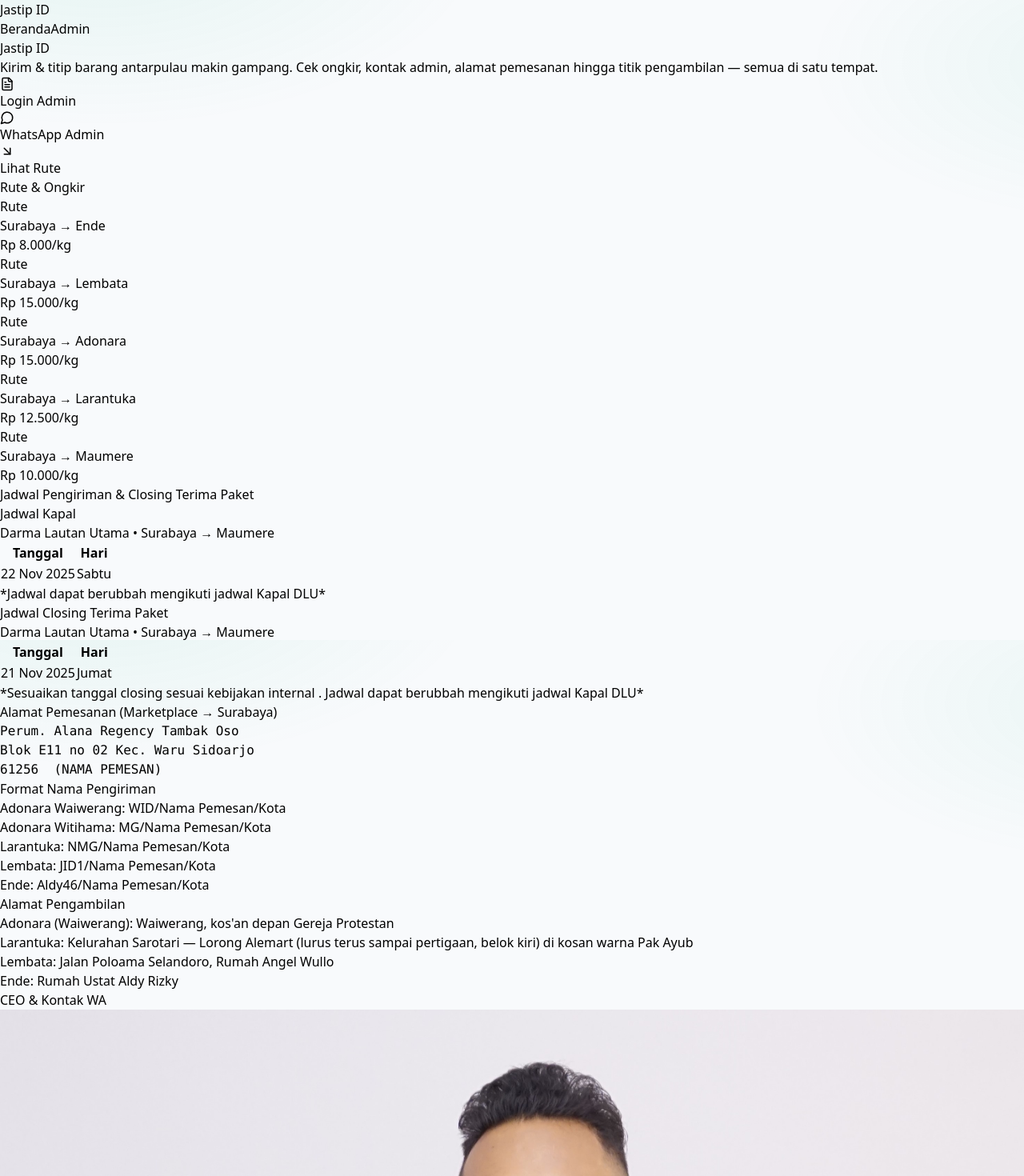
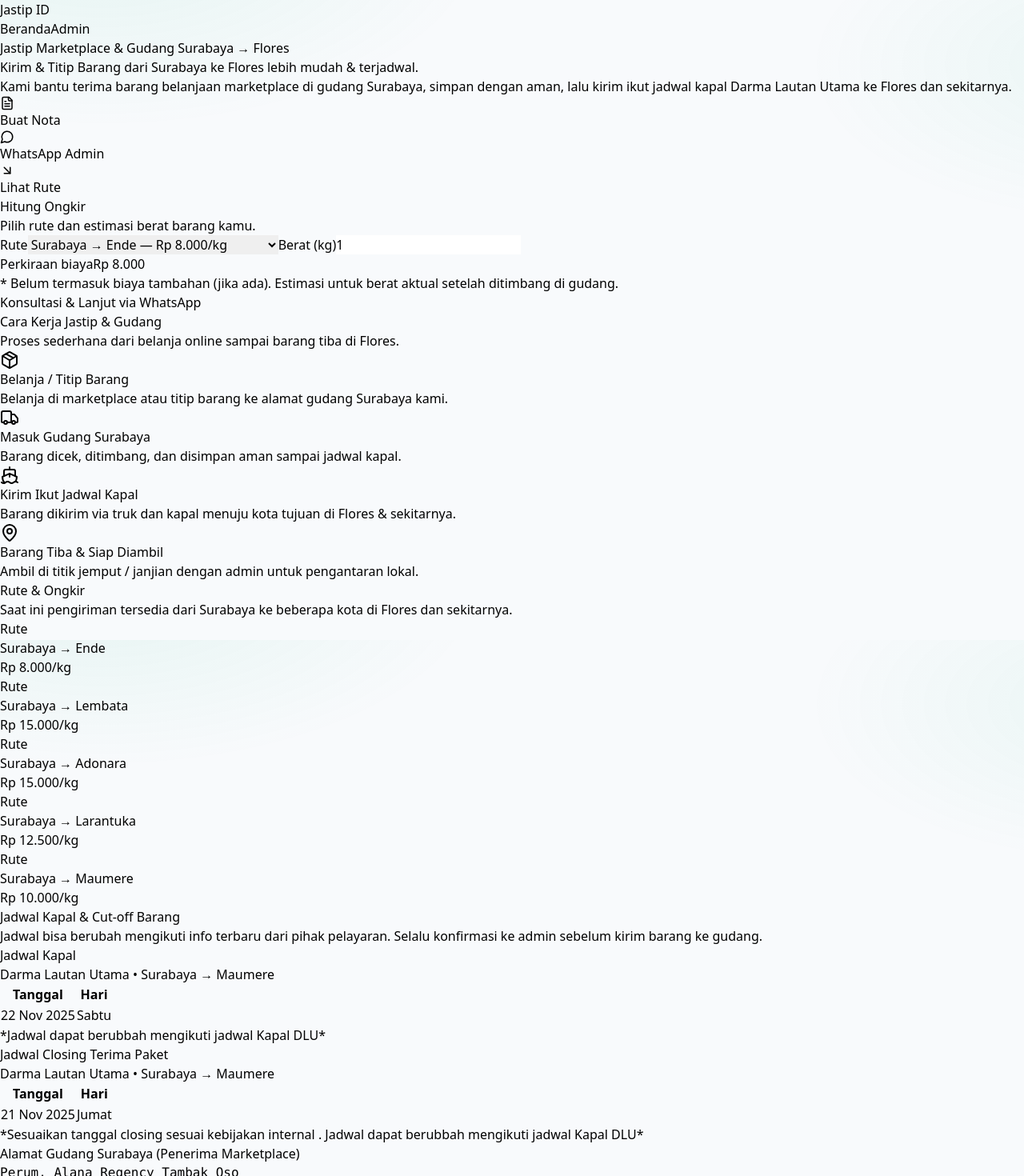
Before and after one commit to bernadlein/JASTIPID_PORTAL, a Next.js app: page / in a window 1280 px wide. Shown: the top 1470 px of the page at 80% size. Built offline with nearby package versions, Linux system fonts and the light colour scheme.

Commit message:
Update page.tsx

```diff
--- a/app/page.tsx
+++ b/app/page.tsx
@@ -2,93 +2,99 @@
 
 import { motion } from "framer-motion";
 import { staff } from "@/data/staff";
-import { shippingList } from "@/data/shipping";
 import { orderAddress, orderFormats, pickupAddresses } from "@/data/addresses";
 import QuickActions from "@/components/QuickActions";
-import AdminCard from "@/components/AdminCard";
+import PriceCalculator from "@/components/PriceCalculator";
+import HowItWorks from "@/components/HowItWorks";
 import RouteCard from "@/components/RouteCard";
 import ScheduleTable from "@/components/ScheduleTable";
+import AdminCard from "@/components/AdminCard";
+import { shippingList } from "@/data/shipping";
 
 export default function Home() {
   const waNumbers = staff.map((s) => s.phone);
+  const mainWA = waNumbers[0];
 
   return (
-    <div className="grid gap-12">
-      {/* HERO dengan banner */}
-      <section className="relative overflow-hidden rounded-3xl border border-green-100">
-        <div
-          className="absolute inset-0 bg-center bg-cover"
-          style={{ backgroundImage: "url('/banner.jpg')" }} /* ganti file sesuai asetmu */
-        />
-        <div className="absolute inset-0 bg-gradient-to-r from-green-700/90 to-emerald-500/80" />
+    <div className="max-w-6xl mx-auto px-4 py-10 space-y-16">
+      {/* HERO */}
+      <section className="grid md:grid-cols-[1.4fr,1fr] gap-10 items-center">
         <motion.div
-          initial={{ opacity: 0, y: 12 }}
-          animate={{ opacity: 1, y: 0 }}
-          transition={{ duration: 0.5 }}
-          className="relative z-10 p-8 md:p-12 text-white"
+          initial={{ opacity: 0, y: 20 }}
+          whileInView={{ opacity: 1, y: 0 }}
+          viewport={{ once: true }}
+          transition={{ duration: 0.4 }}
+          className="space-y-4"
         >
-          <h1 className="text-3xl md:text-5xl font-extrabold leading-tight">Jastip ID</h1>
-          <p className="mt-3 md:mt-4 text-white/90 max-w-2xl">
-            Kirim & titip barang antarpulau makin gampang. Cek ongkir, kontak admin, alamat pemesanan hingga
-            titik pengambilan — semua di satu tempat.
+          <span className="inline-flex items-center text-xs font-medium px-3 py-1 rounded-full bg-green-50 text-green-700 border border-green-100">
+            Jastip Marketplace & Gudang Surabaya → Flores
+          </span>
+          <h1 className="text-3xl md:text-4xl font-bold leading-tight">
+            Kirim & Titip Barang dari{" "}
+            <span className="text-green-600">Surabaya ke Flores</span> lebih
+            mudah & terjadwal.
+          </h1>
+          <p className="text-sm md:text-base text-gray-600 max-w-xl">
+            Kami bantu terima barang belanjaan marketplace di gudang Surabaya,
+            simpan dengan aman, lalu kirim ikut jadwal kapal Darma Lautan Utama
+            ke Flores dan sekitarnya.
           </p>
-          <div className="mt-6">
-            {/* TANPA form nota di landing, tombol utama = Login Admin */}
-            <QuickActions waNumbers={waNumbers} toLogin />
-          </div>
+
+          <QuickActions waNumbers={waNumbers} />
         </motion.div>
 
-        {/* Ornamen blur */}
-        <div className="absolute -bottom-24 -right-24 w-72 h-72 bg-white/10 rounded-full blur-2xl" />
-        <div className="absolute -top-24 -left-24 w-72 h-72 bg-white/10 rounded-full blur-2xl" />
+        <motion.div
+          initial={{ opacity: 0, y: 20 }}
+          whileInView={{ opacity: 1, y: 0 }}
+          viewport={{ once: true }}
+          transition={{ duration: 0.4, delay: 0.1 }}
+        >
+          <PriceCalculator mainWA={mainWA} />
+        </motion.div>
       </section>
 
+      {/* CARA KERJA */}
+      <HowItWorks />
+
       {/* RUTE & ONGKIR */}
-      <section className="grid gap-4" id="rute-ongkir">
-        <motion.h2
-          initial={{ opacity: 0, y: 10 }}
-          whileInView={{ opacity: 1, y: 0 }}
-          viewport={{ once: true, amount: 0.4 }}
-          transition={{ duration: 0.4 }}
-          className="text-lg font-semibold"
-        >
-          Rute & Ongkir
-        </motion.h2>
-        <div className="grid sm:grid-cols-2 md:grid-cols-3 gap-6">
+      <section id="rute-ongkir" className="grid gap-4">
+        <h2 className="text-xl font-semibold">Rute & Ongkir</h2>
+        <p className="text-sm text-gray-600">
+          Saat ini pengiriman tersedia dari Surabaya ke beberapa kota di Flores
+          dan sekitarnya.
+        </p>
+        <div className="grid sm:grid-cols-2 md:grid-cols-3 gap-4">
           {shippingList.map((s) => (
             <RouteCard key={s.id} label={s.label} price={s.pricePerKg} />
           ))}
         </div>
       </section>
 
-      {/* JADWAL PENGIRIMAN & CUTOFF */}
-      <section className="grid gap-4">
-        <motion.h2
-          initial={{ opacity: 0, y: 10 }}
-          whileInView={{ opacity: 1, y: 0 }}
-          viewport={{ once: true, amount: 0.4 }}
-          transition={{ duration: 0.4 }}
-          className="text-lg font-semibold"
-        >
-          Jadwal Pengiriman & Closing Terima Paket
-        </motion.h2>
+      {/* JADWAL KAPAL */}
+      <section id="jadwal-kapal" className="grid gap-4">
+        <h2 className="text-xl font-semibold">Jadwal Kapal & Cut-off Barang</h2>
+        <p className="text-sm text-gray-600">
+          Jadwal bisa berubah mengikuti info terbaru dari pihak pelayaran. Selalu
+          konfirmasi ke admin sebelum kirim barang ke gudang.
+        </p>
         <ScheduleTable />
       </section>
 
-      {/* ALAMAT PEMESANAN & PENGAMBILAN */}
-      <section className="grid md:grid-cols-2 gap-6">
-        <motion.div
-          initial={{ opacity: 0, y: 10 }}
-          whileInView={{ opacity: 1, y: 0 }}
-          viewport={{ once: true, amount: 0.3 }}
-          transition={{ duration: 0.4 }}
-          className="bg-white/80 backdrop-blur rounded-2xl shadow p-6 border border-green-100"
-        >
-          <h2 className="font-semibold mb-2">Alamat Pemesanan (Marketplace → Surabaya)</h2>
-          <pre className="whitespace-pre-wrap text-sm text-gray-700">{orderAddress}</pre>
+      {/* ALAMAT GUDANG & FORMAT NAMA */}
+      <section className="grid lg:grid-cols-2 gap-6">
+        <div className="bg-white/80 backdrop-blur rounded-2xl border border-green-100 p-6">
+          <h2 className="font-semibold mb-2">
+            Alamat Gudang Surabaya (Penerima Marketplace)
+          </h2>
+          <pre className="whitespace-pre-wrap text-sm text-gray-700">
+            {orderAddress}
+          </pre>
+
           <div className="mt-4">
-            <div className="font-semibold mb-2">Format Nama Pengiriman</div>
-            <ul className="list-disc pl-5 text-sm text-gray-700 space-y-1">
+            <div className="font-semibold mb-2 text-sm">
+              Format Nama Penerima di Marketplace
+            </div>
+            <ul className="list-disc pl-5 text-xs text-gray-700 space-y-1">
               {orderFormats.map((f) => (
                 <li key={f.route}>
                   <span className="font-medium">{f.route}:</span> {f.format}
@@ -96,16 +102,10 @@ export default function Home() {
               ))}
             </ul>
           </div>
-        </motion.div>
+        </div>
 
-        <motion.div
-          initial={{ opacity: 0, y: 10 }}
-          whileInView={{ opacity: 1, y: 0 }}
-          viewport={{ once: true, amount: 0.3 }}
-          transition={{ duration: 0.4 }}
-          className="bg-white/80 backdrop-blur rounded-2xl shadow p-6 border border-green-100"
-        >
-          <h2 className="font-semibold mb-2">Alamat Pengambilan</h2>
+        <div className="bg-white/80 backdrop-blur rounded-2xl border border-green-100 p-6">
+          <h2 className="font-semibold mb-2">Alamat Pengambilan di Tujuan</h2>
           <ul className="list-disc pl-5 text-sm text-gray-700 space-y-2">
             {pickupAddresses.map((p) => (
               <li key={p.route}>
@@ -113,21 +113,16 @@ export default function Home() {
               </li>
             ))}
           </ul>
-        </motion.div>
+        </div>
       </section>
 
-      {/* CEO */}
-      <section className="grid gap-4">
-        <motion.h2
-          initial={{ opacity: 0, y: 10 }}
-          whileInView={{ opacity: 1, y: 0 }}
-          viewport={{ once: true, amount: 0.4 }}
-          transition={{ duration: 0.4 }}
-          className="text-lg font-semibold"
-        >
-          CEO & Kontak WA
-        </motion.h2>
-        <div className="grid sm:grid-cols-2 md:grid-cols-4 gap-6">
+      {/* TIM ADMIN */}
+      <section id="kontak" className="grid gap-4">
+        <h2 className="text-xl font-semibold">Admin & Kontak Wilayah</h2>
+        <p className="text-sm text-gray-600">
+          Hubungi admin yang paling dekat dengan kota tujuan kamu.
+        </p>
+        <div className="grid sm:grid-cols-2 md:grid-cols-3 gap-4">
           {staff.map((s) => (
             <AdminCard
               key={s.phone}
```
